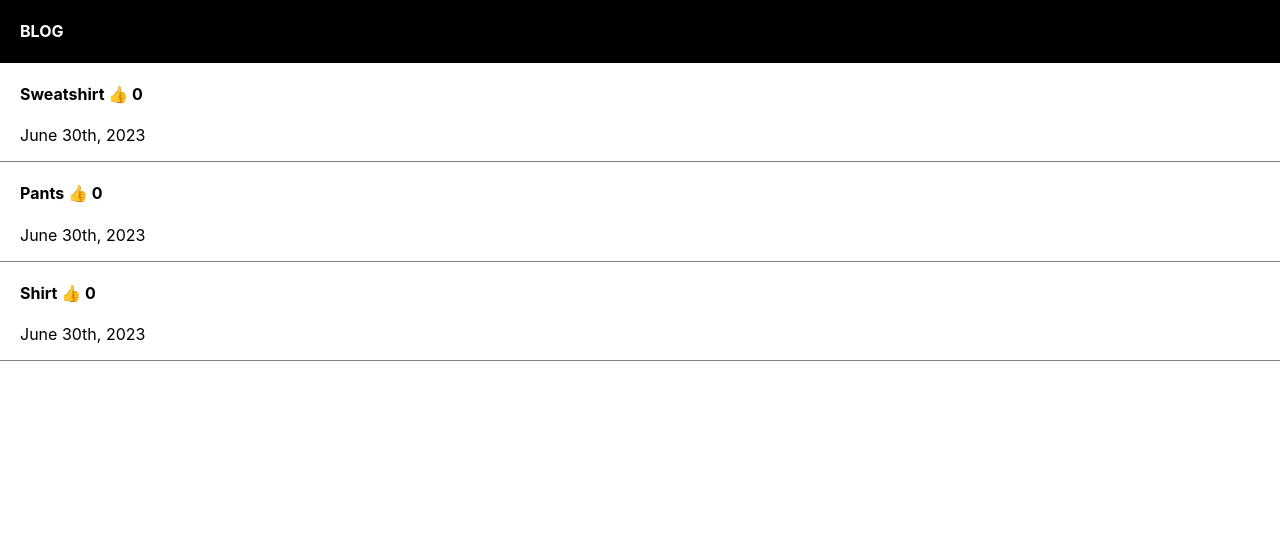
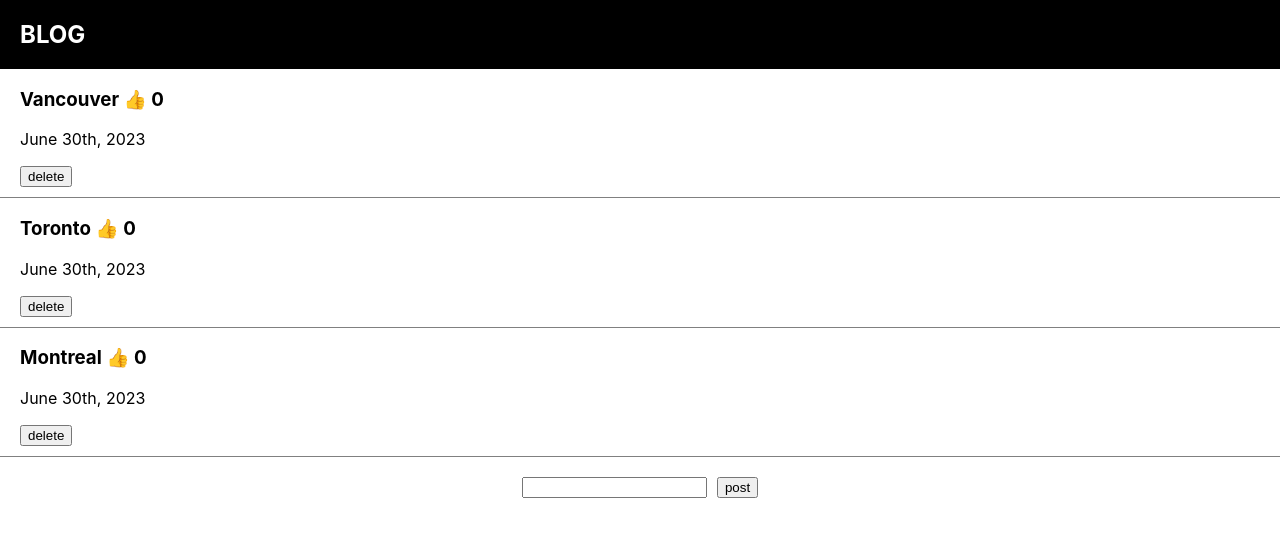
Before and after one commit to bpark04/react-blog, a React (Create React App) app: page / in a window 1280 px wide. Shown: the top 536 px of the page. Built offline with nearby package versions, Linux system fonts and the light colour scheme.

Commit message:
completed

```diff
--- a/src/App.css
+++ b/src/App.css
@@ -11,10 +11,26 @@ div {
   box-sizing: border-box;
 }
 
+span {
+  cursor: pointer;
+}
+
+.delete {
+  margin-bottom: 10px;
+}
+
+.post {
+  margin-left: 10px;
+}
+
 .list {
   padding-left: 20px;
   text-align: left;
   border-bottom: 1px solid grey;
+}
+
+.posting {
+  margin-top: 20px;
 }
 
 .modal {
--- a/src/App.js
+++ b/src/App.js
@@ -5,50 +5,70 @@ import { useState } from 'react';
 
 function App() {
 
-  let post = 'Vancouver Sushi Restaurants';
-  let [title, setTitle] = useState(['Sweatshirt', 'Pants', 'Shirt']);
+  let [title, setTitle] = useState(['Vancouver', 'Toronto', 'Montreal']);
   let [like, setLike] = useState([0, 0, 0]);
   let [modal, setModal] = useState(false);
+  let [titleStatus, setTitleStatus] = useState(0);
+  let [input, setInput] = useState("");
 
-  const changeModal = () => {
-    setModal(!modal);
+  const clickPost = () => {
+    let title_copy = [...title];
+    title_copy.unshift(input);
+    let like_copy = [...like];
+    like_copy.unshift(0);
+    setTitle(title_copy);
+    setLike(like_copy);
   }
+
 
   return (
     <div className="App">
       <div className="blog-nav">
-        <h4> BLOG </h4>
+        <h2> BLOG </h2>
       </div>
 
       {
         title.map((a, i) => {
           return (
             <div className="list" key={i}>
-              <h4> <span onClick={changeModal}>{ a }</span> <span onClick={() => {
+              <h3> <span onClick={()=>{ setModal(!modal); setTitleStatus(i) }}>{ a }</span> <span onClick={() => {
                 let copy = [...like];
                 copy[i] = copy[i] + 1;
                 setLike(copy);
-              }}>👍</span> { like[i] } </h4>
+              }}>👍</span> { like[i] } </h3>
               <p> June 30th, 2023 </p>
+              <button className='delete' onClick={()=>{
+                let title_copy = [...title];
+                title_copy.splice(i, 1);
+                let like_copy = [...like];
+                like_copy.splice(i, 1);
+                setTitle(title_copy);
+                setLike(like_copy)
+              }}> delete </button>
             </div>
           )
         })
       }
 
+      <input className="posting" onChange={(e)=>{
+        setInput(e.target.value)
+        }} />
+      <button className="post" onClick={clickPost}> post </button>
       {
-        modal == true ? <Modal/> : null
+        modal == true ? <Modal title={title} setTitle={setTitle} titleStatus={titleStatus}/> : null
       }
 
     </div>
   );
 }
 
-const Modal = () => {
+const Modal = (props) => {
   return (
     <div className='modal'>
-      <h4> Title </h4>
+      <h4> { props.title[props.titleStatus] } </h4>
       <p> Date </p>
       <p> Contents </p>
+      <button>Modify</button>
     </div>
   )
 }
```
